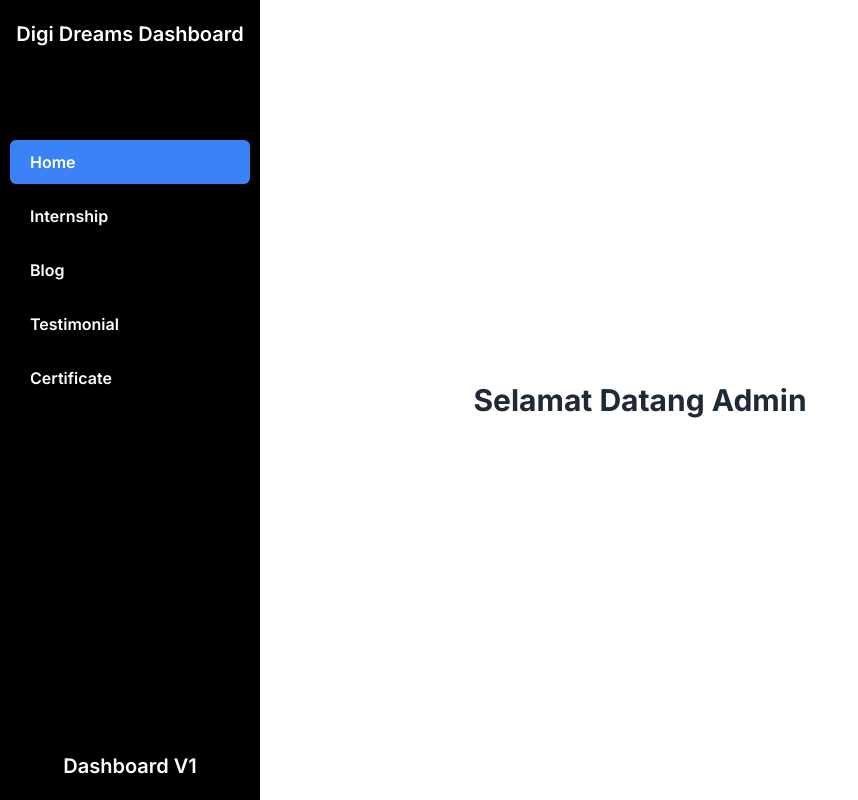
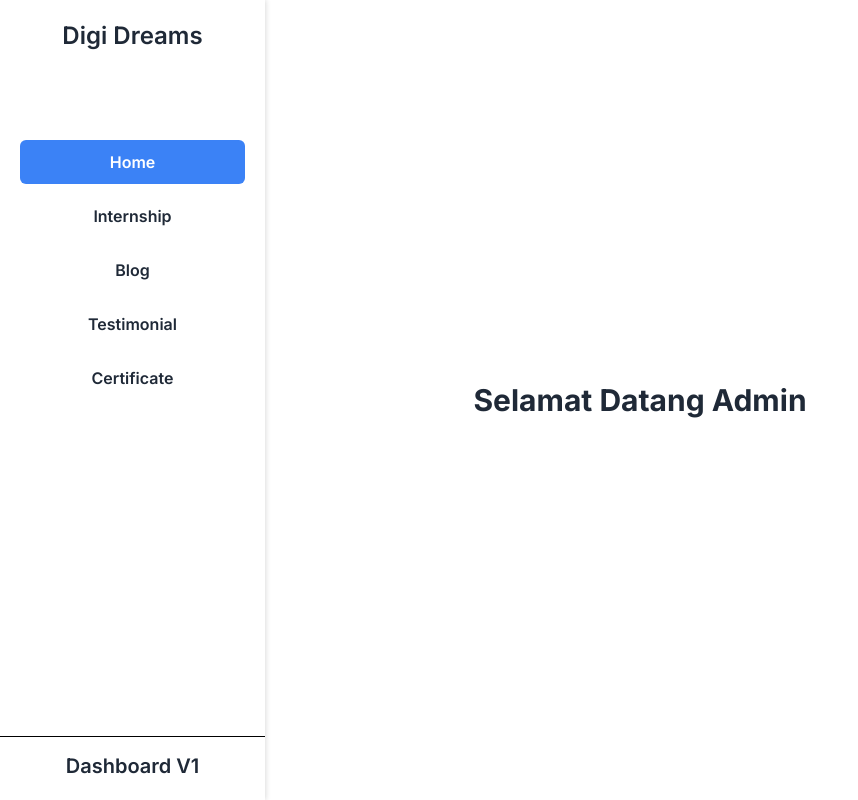
Before and after one commit to RNekoCloud/dashboard-back-office, a Next.js app: page / in a window 1280 px wide. Shown: the whole page, without its empty margins (0-858 px from the left). Built offline with nearby package versions, Linux system fonts and the light colour scheme.

Commit message:
feat: add styling for sidebar

```diff
--- a/components/common/SideBar.tsx
+++ b/components/common/SideBar.tsx
@@ -6,18 +6,18 @@ export default function SideBar() {
   const pathName = usePathname();
 
   return (
-    <header className="py-[20px] fixed top-0 px-[10px] bg-black w-[260px] h-screen justify-between flex flex-col">
+    <header className="py-[20px] fixed top-0 w-[265px] h-screen justify-between flex flex-col shadow-[1px_0px_5px_0px_#00000024] z-[20]">
       <section className="flex flex-col justify-between h-[380px]">
-        <h1 className="text-center text-xl text-white font-semibold">
-          Digi Dreams Dashboard
-        </h1>
+        <h1 className="text-center text-2xl font-semibold">Digi Dreams</h1>
 
-        <nav className="w-full">
+        <nav className="w-full px-[20px]">
           <ul className="gap-[10px] flex flex-col w-full">
             <li className="w-full">
               <Link
-                className={`font-semibold py-[10px] pl-[20px] rounded-md flex text-white w-full ${
-                  pathName === "/" ? "bg-blue-500" : "hover:bg-gray-600"
+                className={`py-[10px] font-semibold justify-center items-center rounded-md flex w-full ${
+                  pathName === "/"
+                    ? "bg-blue-500 text-white"
+                    : "hover:bg-gray-300"
                 } active:scale-[0.96] transition-[0.3s]`}
                 href="/"
               >
@@ -26,10 +26,10 @@ export default function SideBar() {
             </li>
             <li className="w-full">
               <Link
-                className={`font-semibold py-[10px] pl-[20px] rounded-md flex text-white w-full ${
+                className={`py-[10px] font-semibold justify-center items-center rounded-md flex w-full ${
                   pathName === "/internship"
-                    ? "bg-blue-500"
-                    : "hover:bg-gray-600"
+                    ? "bg-blue-500 text-white"
+                    : "hover:bg-gray-300"
                 } active:scale-[0.96] transition-[0.3s]`}
                 href="/internship"
               >
@@ -38,8 +38,10 @@ export default function SideBar() {
             </li>
             <li className="w-full">
               <Link
-                className={`font-semibold py-[10px] pl-[20px] rounded-md flex text-white w-full ${
-                  pathName === "/blog" ? "bg-blue-500" : "hover:bg-gray-600"
+                className={`py-[10px] font-semibold justify-center items-center rounded-md flex w-full ${
+                  pathName === "/blog"
+                    ? "bg-blue-500 text-white"
+                    : "hover:bg-gray-300"
                 } active:scale-[0.96] transition-[0.3s]`}
                 href="/blog"
               >
@@ -48,10 +50,10 @@ export default function SideBar() {
             </li>
             <li className="w-full">
               <Link
-                className={`font-semibold py-[10px] pl-[20px] rounded-md flex text-white w-full ${
+                className={`py-[10px] font-semibold justify-center items-center rounded-md flex w-full ${
                   pathName === "/testimonial"
-                    ? "bg-blue-500"
-                    : "hover:bg-gray-600"
+                    ? "bg-blue-500 text-white"
+                    : "hover:bg-gray-300"
                 } active:scale-[0.96] transition-[0.3s]`}
                 href="/testimonial"
               >
@@ -60,10 +62,10 @@ export default function SideBar() {
             </li>
             <li className="w-full">
               <Link
-                className={`font-semibold py-[10px] pl-[20px] rounded-md flex text-white w-full ${
+                className={`py-[10px] font-semibold justify-center items-center rounded-md flex w-full ${
                   pathName === "/certificate"
-                    ? "bg-blue-500"
-                    : "hover:bg-gray-600"
+                    ? "bg-blue-500 text-white"
+                    : "hover:bg-gray-300"
                 } active:scale-[0.96] transition-[0.3s]`}
                 href="/certificate"
               >
@@ -74,7 +76,7 @@ export default function SideBar() {
         </nav>
       </section>
 
-      <h1 className="text-xl text-center text-white font-semibold">
+      <h1 className="text-xl text-center font-semibold border-t-[1px] border-solid border-black pt-[15px]">
         Dashboard V1
       </h1>
     </header>
```
